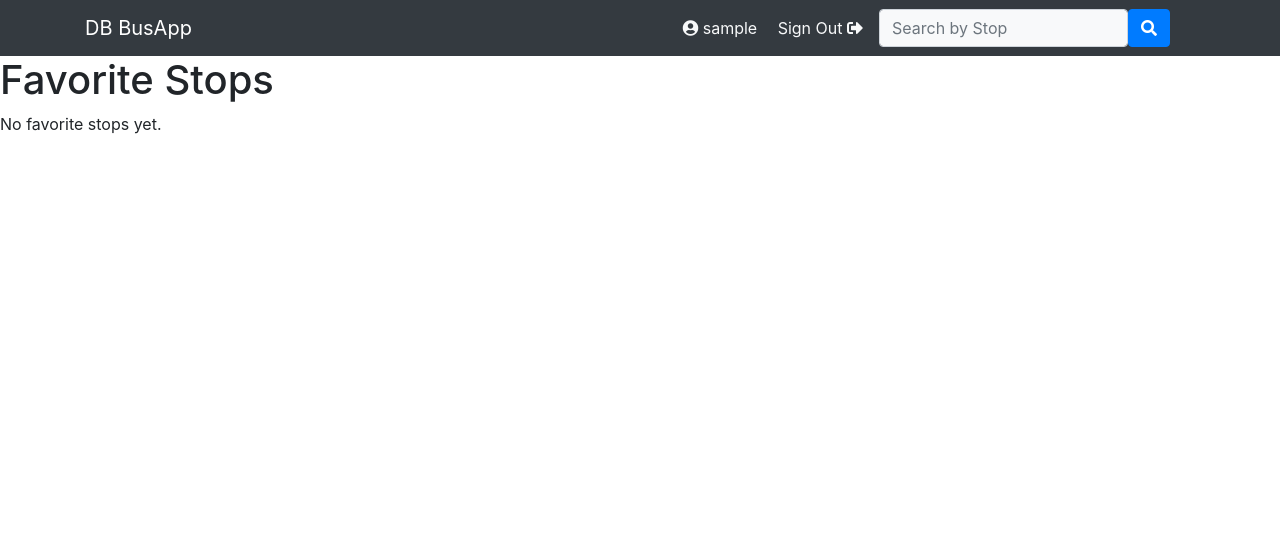
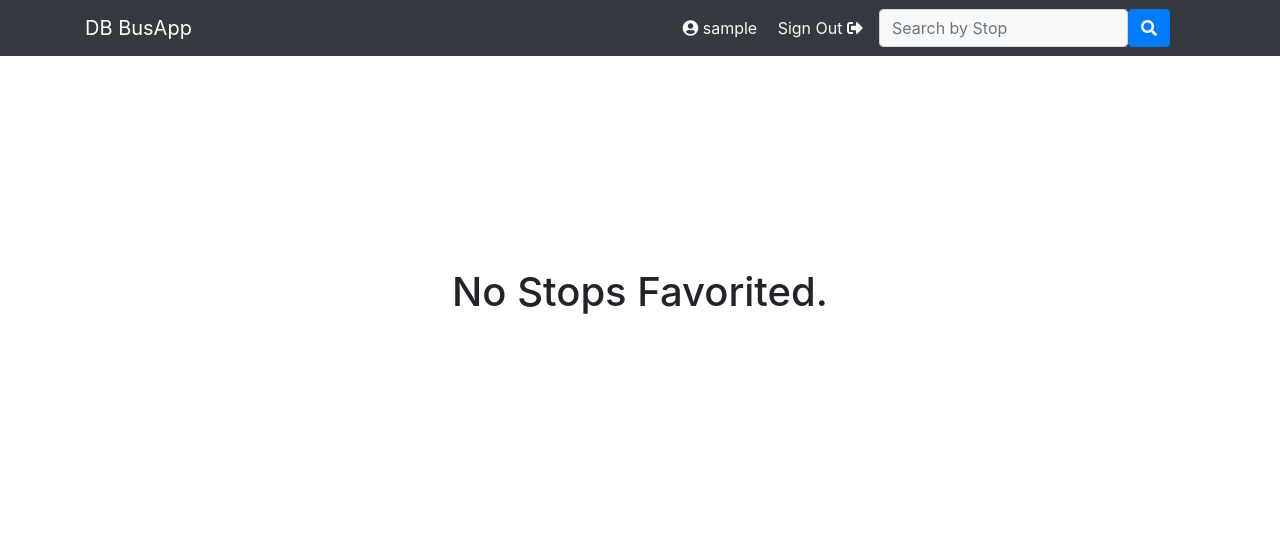
Before and after one commit to TUDublin/code-and-docs-Elijel, a Django app: page /accounts/favorites/ in a window 1280 px wide. Shown: the top 535 px of the page. Run offline with Django 4.2, Linux system fonts and the light colour scheme; the visitor is signed in with stand-in values (Sample User, id 1); parts of the project's set-up code (start-up, migrations or seed data) failed here and were passed over; some libraries are stand-ins or nearby versions.

Commit message:
Updated Favourite Stop Styling

```diff
--- a/code/accounts/templates/favorites.html
+++ b/code/accounts/templates/favorites.html
@@ -1,14 +1,23 @@
 {% extends 'base.html' %}
 
 {% block content %}
-  <h1>Favorite Stops</h1>
   {% if favorites %}
-    <ul>
-      {% for favorite in favorites %}
-      <li>{{ favorite.stop }} <a href="{% url 'deleteFavoriteView' pk=favorite.pk %}">Delete</a></li>
-      {% endfor %}
-    </ul>
+    <div class="container">
+      <div class="row mx-auto">
+        {% for favorite in favorites %}
+          <div class="my_bottom margin col-9 col-lg-4 col-sm-12 col-md-4 pt-3">
+            <div class="card text-center h-100" style="max-width:500px;">
+              <div class="card-body">
+                <a href="#"><h4>{{ favorite.stop }}</h4></a><a href="{% url 'deleteFavoriteView' pk=favorite.pk %}" class="btn btn-sm btn-danger"><strong>Delete</strong></a>
+              </div>
+            </div>
+          </div>
+        {% endfor %}
+      </div>
+    </div>
   {% else %}
-    <p>No favorite stops yet.</p>
+    <div class="d-flex justify-content-center align-items-center" style="height: 60vh;">
+      <h1 class="text-center">No Stops Favorited.</h1>
+    </div>
   {% endif %}
 {% endblock %}
```
